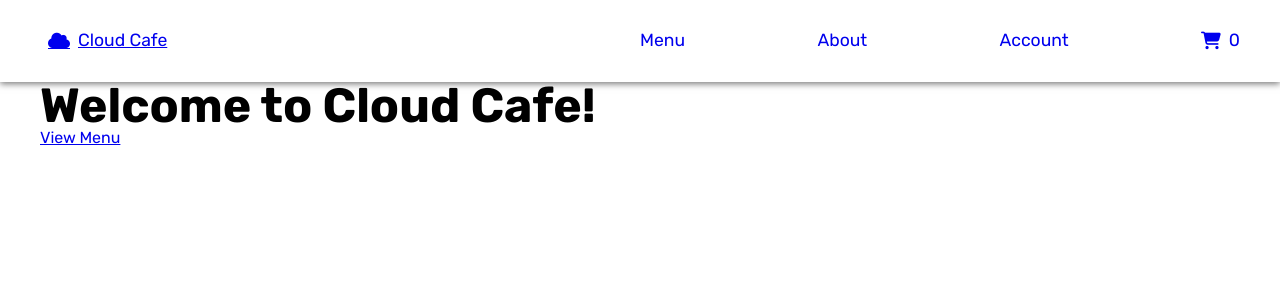
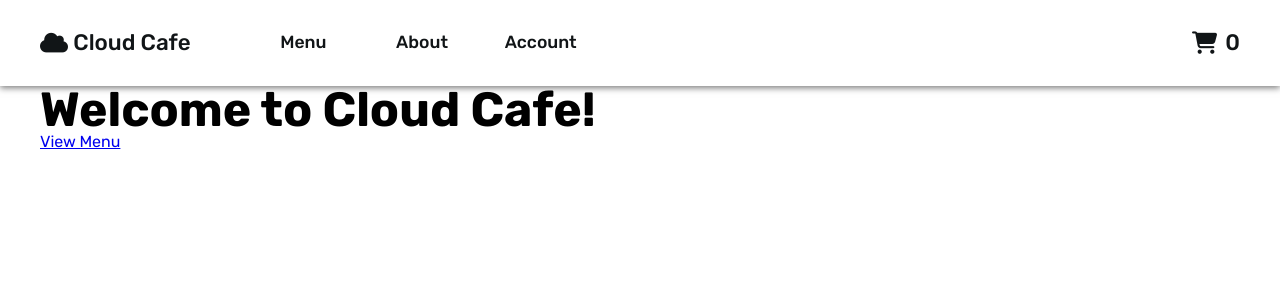
Before and after one commit to foolmonkey/Coffee_Shop_353, a React (Create React App) app in the folder app/: page /home in a window 1280 px wide. Shown: the top 300 px of the page. Built offline with nearby package versions, Linux system fonts and the light colour scheme; no server answers.

Commit message:
Add navbar styling

```diff
--- a/app/src/components/EditItem.js
+++ b/app/src/components/EditItem.js
@@ -62,7 +62,7 @@ function EditItem({ item, addItemButton }) {
 
   // Scrambled eggs, hash browns, with a choice of sausage or bacon.
   return (
-    <div className="item">
+    <div className="item editItem">
       <img src={`/images/${itemName}.jpg`} alt="thumbnail"></img>
       <form>
         <input
--- a/app/src/components/Navbar.js
+++ b/app/src/components/Navbar.js
@@ -6,12 +6,11 @@ const Navbar = (props) => {
     <header>
       <nav>
         <div>
-          <NavLink to="/" activeClassName="navActive" className="home">
+          <NavLink to="/" className="home">
             <i className="fas fa-cloud"></i>
             <p>Cloud Cafe</p>
           </NavLink>
-        </div>
-        <div>
+
           <NavLink
             to="/menu"
             activeClassName="navActive"
@@ -33,17 +32,14 @@ const Navbar = (props) => {
           >
             <p>Account</p>
           </NavLink>
-          <NavLink
-            to="/cart"
-            activeClassName="cartActive"
-            className="cartButton"
-          >
-            <div>
-              <i className="fas fa-shopping-cart"></i>
-              <p>{props.cartLength > 0 ? props.cartLength : 0}</p>
-            </div>
-          </NavLink>
         </div>
+
+        <NavLink to="/cart" activeClassName="cartActive" className="cartButton">
+          <div>
+            <i className="fas fa-shopping-cart"></i>
+            <p>{props.cartLength > 0 ? props.cartLength : 0}</p>
+          </div>
+        </NavLink>
       </nav>
     </header>
   );
--- a/app/src/styles.scss
+++ b/app/src/styles.scss
@@ -3,20 +3,29 @@
 
 // Variables
 :root {
-  --color-primary: hsl(0, 0%, 100%);
-  --color-secondary: red;
+  --color-primary: hsl(0, 65%, 62%);
+  --color-secondary: black;
   --color-text: hsl(200, 15%, 8%);
   --color-bg: hsl(0, 0%, 98%);
   --color-shadow: rgb(124, 124, 124);
 
+  --width-main-content: 900px;
+
   --font-size-h1: 3rem;
   --font-size-h2: 2rem;
   --font-size-h3: 1.5rem;
+
+  --media-breakpoint-desktop: 1312px;
+  --media-breakpoint-tablet: 992px;
+  --media-breakpoint-mobile: 688px;
+
+  --border-radius: 0.5rem;
 }
 
 @mixin wrapper($padding: 40px) {
-  padding-left: $padding !important;
-  padding-right: $padding !important;
+  padding-left: $padding;
+  padding-right: $padding;
+  margin: auto;
 }
 
 @mixin shadow-medium {
@@ -56,43 +65,82 @@ body {
 }
 
 // navbar
+header {
   nav {
     @include wrapper();
-  @include shadow-medium();
     display: flex;
     justify-content: space-between;
     align-items: center;
+    font-weight: 500;
     font-size: 1.1rem;
 
+    > div {
+      display: flex;
+      width: 35rem;
+      justify-content: space-between;
+
       .navActive {
-    text-decoration: underline;
+        p {
+          margin-bottom: -3px;
+        }
+        border-bottom: 5px solid var(--color-primary);
+      }
     }
 
     a {
       align-items: center;
       padding: 2rem 0;
+      width: 9rem;
       display: flex;
+
+      color: var(--color-text);
+
+      &:visited {
+        color: var(--color-text);
+      }
+
+      &:hover {
+        color: var(--color-primary);
+      }
 
       // display: flex;
       text-decoration: none;
+      p {
+        margin: auto;
+        text-align: center;
+      }
       i {
         padding: 0 0.5rem;
       }
     }
 
+    .home {
+      p {
+        width: 8rem;
+      }
+      i {
+        padding: 0;
+      }
+      width: unset;
+      font-size: 1.4rem;
+      padding-right: 3rem;
+    }
+
     .cartButton {
+      font-size: 1.4rem;
+      font-weight: 500;
+      width: unset;
+      flex-flow: column nowrap;
       div {
+        display: inline-flex;
+
         i {
           padding-left: 0;
         }
       }
     }
-
-  div {
-    display: flex;
-    width: 50%;
-    justify-content: space-between;
   }
+  @include shadow-medium();
 }
 
 // Menu
@@ -112,11 +160,14 @@ main {
 
       .itemList {
         .item {
+          margin: 2rem 4rem 2rem 0;
           img {
-            width: 60%;
-            height: 15rem;
+            max-height: 12rem;
+            width: 15rem;
+            min-width: 15rem;
             -o-object-fit: cover;
             object-fit: cover;
+            border-radius: var(--border-radius);
           }
 
           .itemName {
@@ -151,3 +202,14 @@ main {
     }
   }
 }
+
+.editItem {
+  img {
+    width: 10rem;
+  }
+
+  form {
+    display: flex;
+    flex-flow: column nowrap;
+  }
+}
--- a/app/src/views/Account/Account.js
+++ b/app/src/views/Account/Account.js
@@ -12,7 +12,7 @@ function Account({
 }) {
   const AccountInfo = () => {
     return (
-      <div>
+      <div className="account">
         <p>Welcome back {accountData.Username}!</p>
 
         <button type="button" onClick={logout}>
--- a/app/src/views/Home.js
+++ b/app/src/views/Home.js
@@ -3,10 +3,14 @@ import { Link } from "react-router-dom";
 
 const Home = (props) => {
   return (
-    <main>
+    <main className="homepage">
       <h1>Welcome to Cloud Cafe!</h1>
 
-      <Link to="/Menu">View Menu</Link>
+      <div className="hero">
+        <Link to="/Menu" className="viewMenu">
+          View Menu
+        </Link>
+      </div>
     </main>
   );
 };
```
Lines whose indentation alone changed are shown as unchanged.
